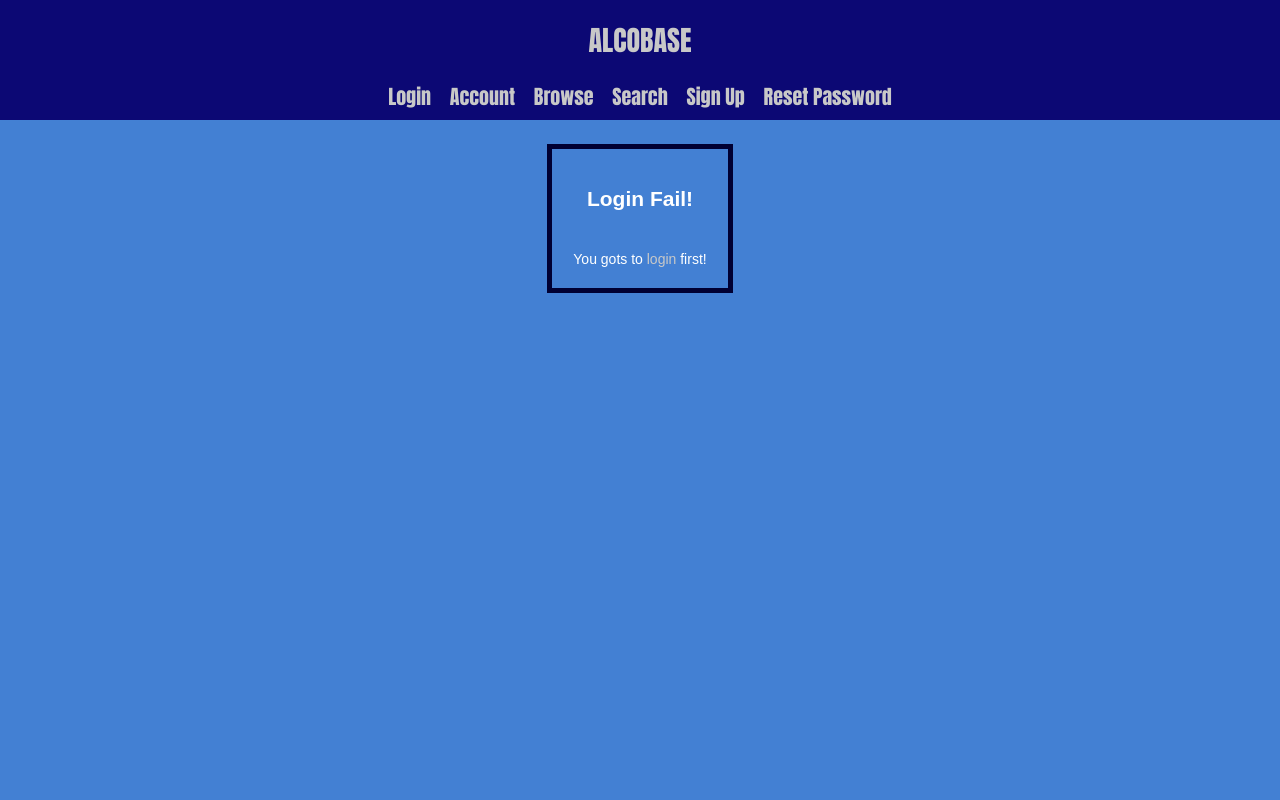
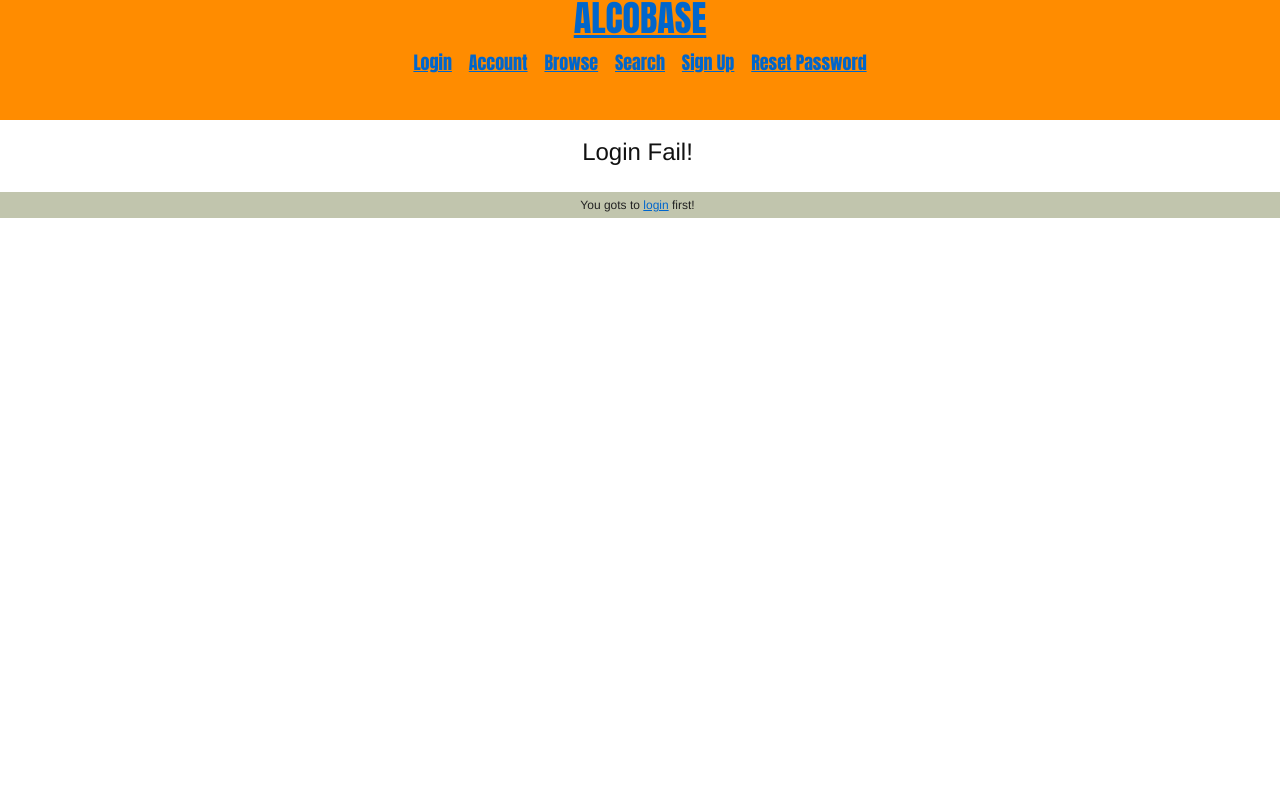
Before and after one commit to dillen-roggensinger/Alcobase, a PHP site: page /account.php in a window 1280 px wide. Run offline with PHP 8.4, Linux system fonts and the light colour scheme.

Commit message:
blueprint

```diff
--- a/add.php
+++ b/add.php
@@ -57,6 +57,8 @@
 					<tr>
 						<td colspan='2'><input type='submit' value='Add'></td>
 					</tr>
+					</table>
+					<table align='center>
 					<tr>
 						<td colspan='2'><h2>Add Sold At Info</h2></td>
 					</tr>
@@ -91,6 +93,8 @@
 					<tr>
 						<td colspan='2'><input type='submit' value='Add'></td>
 					</tr>
+					</table>
+					<table align='center>
 					<tr>
 						<td colspan='2'><h2>Add Admin</h2></td>
 					</tr>
--- /dev/null
+++ b/css/print.css
@@ -0,0 +1,29 @@
+/* -----------------------------------------------------------------------
+
+
+ Blueprint CSS Framework 1.0
+ http://blueprintcss.org
+
+   * Copyright (c) 2007-Present. See LICENSE for more info.
+   * See README for instructions on how to use Blueprint.
+   * For credits and origins, see AUTHORS.
+   * This is a compressed file. See the sources in the 'src' directory.
+
+----------------------------------------------------------------------- */
+
+/* print.css */
+body {line-height:1.5;font-family:"Helvetica Neue", Arial, Helvetica, sans-serif;color:#000;background:#0C0874;font-size:10pt;}
+.container {background:#0C0874;}
+hr {background:#0C0874;color:#ccc;width:100%;height:2px;margin:2em 0;padding:0;border:none;}
+hr.space {background:#0C0874;color:#fff;visibility:hidden;}
+h1, h2, h3, h4, h5, h6 {font-family:"Helvetica Neue", Arial, "Lucida Grande", sans-serif;}
+code {font:.9em "Courier New", Monaco, Courier, monospace;}
+a img {border:none;}
+p img.top {margin-top:0;}
+blockquote {margin:1.5em;padding:1em;font-style:italic;font-size:.9em;}
+.small {font-size:.9em;}
+.large {font-size:1.1em;}
+.quiet {color:#999;}
+.hide {display:none;}
+a:link, a:visited {background:transparent;font-weight:700;text-decoration:underline;}
+a:link:after, a:visited:after {content:" (" attr(href) ")";font-size:90%;}
--- /dev/null
+++ b/css/screen.css
@@ -0,0 +1,267 @@
+/* -----------------------------------------------------------------------
+
+
+ Blueprint CSS Framework 1.0
+ http://blueprintcss.org
+
+   * Copyright (c) 2007-Present. See LICENSE for more info.
+   * See README for instructions on how to use Blueprint.
+   * For credits and origins, see AUTHORS.
+   * This is a compressed file. See the sources in the 'src' directory.
+
+----------------------------------------------------------------------- */
+
+/* reset.css */
+html {margin:0;padding:0;border:0;}
+body, div, span, object, iframe, h1, h2, h3, h4, h5, h6, p, blockquote, pre, a, abbr, acronym, address, code, del, dfn, em, img, q, dl, dt, dd, ol, ul, li, fieldset, form, label, legend, caption, tbody, tfoot, thead, tr, th, td, article, aside, dialog, figure, footer, header, hgroup, nav, section {margin:0;padding:0;border:0;font-size:100%;font:inherit;vertical-align:baseline;text-align:center;}
+#header {position:absolute;top:0;left:0;width:100%;height:120px;overflow:auto;background:#FF8C00;color:#fffFFF;text-align:center;font-family:Impact;}
+#contents {position:fixed;top:130px;left:0;bottom:0px;right:0;overflow:auto;background:#FFF;}
+article, aside, details, figcaption, figure, dialog, footer, header, hgroup, menu, nav, section {display:block;}
+body {line-height:1.5;background:white;}
+table {border-collapse:separate;border-spacing:0;}
+caption, th, td {text-align:left;font-weight:normal;float:none !important;}
+table, th, td {vertical-align:middle;text-align:center;}
+blockquote:before, blockquote:after, q:before, q:after {content:'';}
+blockquote, q {quotes:"" "";}
+a img {border:none;}
+:focus {outline:0;}
+
+/* typography.css */
+html {font-size:100.01%;}
+body {font-size:75%;color:#222;background:#fff;font-family:"Helvetica Neue", Arial, Helvetica, sans-serif;}
+h1, h2, h3, h4, h5, h6 {font-weight:normal;color:#111;}
+h1 {font-size:3em;line-height:1;margin-bottom:0.5em;}
+h2 {font-size:2em;margin-bottom:0.75em;}
+h3 {font-size:1.5em;line-height:1;margin-bottom:1em;}
+h4 {font-size:1.2em;line-height:1.25;margin-bottom:1.25em;}
+h5 {font-size:1em;font-weight:bold;margin-bottom:1.5em;}
+h6 {font-size:1em;font-weight:bold;}
+h1 img, h2 img, h3 img, h4 img, h5 img, h6 img {margin:0;}
+p {margin:0 0 1.5em;}
+.left {float:left !important;}
+p .left {margin:1.5em 1.5em 1.5em 0;padding:0;}
+.right {float:right !important;}
+p .right {margin:1.5em 0 1.5em 1.5em;padding:0;}
+a:focus, a:hover {color:#09f;}
+a {color:#06c;text-decoration:underline;}
+blockquote {margin:1.5em;color:#666;font-style:italic;}
+strong, dfn {font-weight:bold;}
+em, dfn {font-style:italic;}
+sup, sub {line-height:0;}
+abbr, acronym {border-bottom:1px dotted #666;}
+address {margin:0 0 1.5em;font-style:italic;}
+del {color:#666;}
+pre {margin:1.5em 0;white-space:pre;}
+pre, code, tt {font:1em 'andale mono', 'lucida console', monospace;line-height:1.5;}
+li ul, li ol {margin:0;}
+ul, ol {margin:0 1.5em 1.5em 0;padding-left:1.5em;}
+ul {list-style-type:disc;}
+ol {list-style-type:decimal;}
+dl {margin:0 0 1.5em 0;}
+dl dt {font-weight:bold;}
+dd {margin-left:1.5em;}
+table {margin-bottom:1.4em;width:100%;background:#FFF;}
+th {font-weight:bold;}
+thead th {background:#C1C5AD;}
+th, td, caption {padding:4px 10px 4px 5px;}
+tbody tr:nth-child(even) td, tbody tr.even td {background:#C1C5AD;}
+tfoot {font-style:italic;}
+caption {background:#eee;}
+.small {font-size:.8em;margin-bottom:1.875em;line-height:1.875em;}
+.large {font-size:1.2em;line-height:2.5em;margin-bottom:1.25em;}
+.hide {display:none;}
+.quiet {color:#666;}
+.loud {color:#000;}
+.highlight {background:#ff0;}
+.added {background:#060;color:#fff;}
+.removed {background:#900;color:#fff;}
+.first {margin-left:0;padding-left:0;}
+.last {margin-right:0;padding-right:0;}
+.top {margin-top:0;padding-top:0;}
+.bottom {margin-bottom:0;padding-bottom:0;}
+
+/* forms.css */
+label {font-weight:bold;}
+fieldset {padding:0 1.4em 1.4em 1.4em;margin:0 0 1.5em 0;border:1px solid #ccc;}
+legend {font-weight:bold;font-size:1.2em;margin-top:-0.2em;margin-bottom:1em;}
+fieldset, #IE8#HACK {padding-top:1.4em;}
+legend, #IE8#HACK {margin-top:0;margin-bottom:0;}
+input[type=text], input[type=password], input.text, input.title, textarea {background-color:#fff;border:1px solid #bbb;color:#000;}
+input[type=text]:focus, input[type=password]:focus, input.text:focus, input.title:focus, textarea:focus {border-color:#666;}
+select {background-color:#fff;border-width:1px;border-style:solid;}
+input[type=text], input[type=password], input.text, input.title, textarea, select {margin:0.5em 0;}
+input.text, input.title {width:300px;padding:5px;}
+input.title {font-size:1.5em;}
+textarea {width:390px;height:250px;padding:5px;}
+form.inline {line-height:3;}
+form.inline p {margin-bottom:0;}
+.error, .alert, .notice, .success, .info {padding:0.8em;margin-bottom:1em;border:2px solid #ddd;}
+.error, .alert {background:#fbe3e4;color:#8a1f11;border-color:#fbc2c4;}
+.notice {background:#fff6bf;color:#514721;border-color:#ffd324;}
+.success {background:#e6efc2;color:#264409;border-color:#c6d880;}
+.info {background:#d5edf8;color:#205791;border-color:#92cae4;}
+.error a, .alert a {color:#8a1f11;}
+.notice a {color:#514721;}
+.success a {color:#264409;}
+.info a {color:#205791;}
+
+/* grid.css */
+.container {width:950px;margin:0 auto;}
+.showgrid {background:url(src/grid.png);}
+.column, .span-1, .span-2, .span-3, .span-4, .span-5, .span-6, .span-7, .span-8, .span-9, .span-10, .span-11, .span-12, .span-13, .span-14, .span-15, .span-16, .span-17, .span-18, .span-19, .span-20, .span-21, .span-22, .span-23, .span-24 {float:left;margin-right:10px;}
+.last {margin-right:0;}
+.span-1 {width:30px;}
+.span-2 {width:70px;}
+.span-3 {width:110px;}
+.span-4 {width:150px;}
+.span-5 {width:190px;}
+.span-6 {width:230px;}
+.span-7 {width:270px;}
+.span-8 {width:310px;}
+.span-9 {width:350px;}
+.span-10 {width:390px;}
+.span-11 {width:430px;}
+.span-12 {width:470px;}
+.span-13 {width:510px;}
+.span-14 {width:550px;}
+.span-15 {width:590px;}
+.span-16 {width:630px;}
+.span-17 {width:670px;}
+.span-18 {width:710px;}
+.span-19 {width:750px;}
+.span-20 {width:790px;}
+.span-21 {width:830px;}
+.span-22 {width:870px;}
+.span-23 {width:910px;}
+.span-24 {width:950px;margin-right:0;}
+input.span-1, textarea.span-1, input.span-2, textarea.span-2, input.span-3, textarea.span-3, input.span-4, textarea.span-4, input.span-5, textarea.span-5, input.span-6, textarea.span-6, input.span-7, textarea.span-7, input.span-8, textarea.span-8, input.span-9, textarea.span-9, input.span-10, textarea.span-10, input.span-11, textarea.span-11, input.span-12, textarea.span-12, input.span-13, textarea.span-13, input.span-14, textarea.span-14, input.span-15, textarea.span-15, input.span-16, textarea.span-16, input.span-17, textarea.span-17, input.span-18, textarea.span-18, input.span-19, textarea.span-19, input.span-20, textarea.span-20, input.span-21, textarea.span-21, input.span-22, textarea.span-22, input.span-23, textarea.span-23, input.span-24, textarea.span-24 {border-left-width:1px;border-right-width:1px;padding-left:5px;padding-right:5px;}
+input.span-1, textarea.span-1 {width:18px;}
+input.span-2, textarea.span-2 {width:58px;}
+input.span-3, textarea.span-3 {width:98px;}
+input.span-4, textarea.span-4 {width:138px;}
+input.span-5, textarea.span-5 {width:178px;}
+input.span-6, textarea.span-6 {width:218px;}
+input.span-7, textarea.span-7 {width:258px;}
+input.span-8, textarea.span-8 {width:298px;}
+input.span-9, textarea.span-9 {width:338px;}
+input.span-10, textarea.span-10 {width:378px;}
+input.span-11, textarea.span-11 {width:418px;}
+input.span-12, textarea.span-12 {width:458px;}
+input.span-13, textarea.span-13 {width:498px;}
+input.span-14, textarea.span-14 {width:538px;}
+input.span-15, textarea.span-15 {width:578px;}
+input.span-16, textarea.span-16 {width:618px;}
+input.span-17, textarea.span-17 {width:658px;}
+input.span-18, textarea.span-18 {width:698px;}
+input.span-19, textarea.span-19 {width:738px;}
+input.span-20, textarea.span-20 {width:778px;}
+input.span-21, textarea.span-21 {width:818px;}
+input.span-22, textarea.span-22 {width:858px;}
+input.span-23, textarea.span-23 {width:898px;}
+input.span-24, textarea.span-24 {width:938px;}
+.append-1 {padding-right:40px;}
+.append-2 {padding-right:80px;}
+.append-3 {padding-right:120px;}
+.append-4 {padding-right:160px;}
+.append-5 {padding-right:200px;}
+.append-6 {padding-right:240px;}
+.append-7 {padding-right:280px;}
+.append-8 {padding-right:320px;}
+.append-9 {padding-right:360px;}
+.append-10 {padding-right:400px;}
+.append-11 {padding-right:440px;}
+.append-12 {padding-right:480px;}
+.append-13 {padding-right:520px;}
+.append-14 {padding-right:560px;}
+.append-15 {padding-right:600px;}
+.append-16 {padding-right:640px;}
+.append-17 {padding-right:680px;}
+.append-18 {padding-right:720px;}
+.append-19 {padding-right:760px;}
+.append-20 {padding-right:800px;}
+.append-21 {padding-right:840px;}
+.append-22 {padding-right:880px;}
+.append-23 {padding-right:920px;}
+.prepend-1 {padding-left:40px;}
+.prepend-2 {padding-left:80px;}
+.prepend-3 {padding-left:120px;}
+.prepend-4 {padding-left:160px;}
+.prepend-5 {padding-left:200px;}
+.prepend-6 {padding-left:240px;}
+.prepend-7 {padding-left:280px;}
+.prepend-8 {padding-left:320px;}
+.prepend-9 {padding-left:360px;}
+.prepend-10 {padding-left:400px;}
+.prepend-11 {padding-left:440px;}
+.prepend-12 {padding-left:480px;}
+.prepend-13 {padding-left:520px;}
+.prepend-14 {padding-left:560px;}
+.prepend-15 {padding-left:600px;}
+.prepend-16 {padding-left:640px;}
+.prepend-17 {padding-left:680px;}
+.prepend-18 {padding-left:720px;}
+.prepend-19 {padding-left:760px;}
+.prepend-20 {padding-left:800px;}
+.prepend-21 {padding-left:840px;}
+.prepend-22 {padding-left:880px;}
+.prepend-23 {padding-left:920px;}
+.border {padding-right:4px;margin-right:5px;border-right:1px solid #ddd;}
+.colborder {padding-right:24px;margin-right:25px;border-right:1px solid #ddd;}
+.pull-1 {margin-left:-40px;}
+.pull-2 {margin-left:-80px;}
+.pull-3 {margin-left:-120px;}
+.pull-4 {margin-left:-160px;}
+.pull-5 {margin-left:-200px;}
+.pull-6 {margin-left:-240px;}
+.pull-7 {margin-left:-280px;}
+.pull-8 {margin-left:-320px;}
+.pull-9 {margin-left:-360px;}
+.pull-10 {margin-left:-400px;}
+.pull-11 {margin-left:-440px;}
+.pull-12 {margin-left:-480px;}
+.pull-13 {margin-left:-520px;}
+.pull-14 {margin-left:-560px;}
+.pull-15 {margin-left:-600px;}
+.pull-16 {margin-left:-640px;}
+.pull-17 {margin-left:-680px;}
+.pull-18 {margin-left:-720px;}
+.pull-19 {margin-left:-760px;}
+.pull-20 {margin-left:-800px;}
+.pull-21 {margin-left:-840px;}
+.pull-22 {margin-left:-880px;}
+.pull-23 {margin-left:-920px;}
+.pull-24 {margin-left:-960px;}
+.pull-1, .pull-2, .pull-3, .pull-4, .pull-5, .pull-6, .pull-7, .pull-8, .pull-9, .pull-10, .pull-11, .pull-12, .pull-13, .pull-14, .pull-15, .pull-16, .pull-17, .pull-18, .pull-19, .pull-20, .pull-21, .pull-22, .pull-23, .pull-24 {float:left;position:relative;}
+.push-1 {margin:0 -40px 1.5em 40px;}
+.push-2 {margin:0 -80px 1.5em 80px;}
+.push-3 {margin:0 -120px 1.5em 120px;}
+.push-4 {margin:0 -160px 1.5em 160px;}
+.push-5 {margin:0 -200px 1.5em 200px;}
+.push-6 {margin:0 -240px 1.5em 240px;}
+.push-7 {margin:0 -280px 1.5em 280px;}
+.push-8 {margin:0 -320px 1.5em 320px;}
+.push-9 {margin:0 -360px 1.5em 360px;}
+.push-10 {margin:0 -400px 1.5em 400px;}
+.push-11 {margin:0 -440px 1.5em 440px;}
+.push-12 {margin:0 -480px 1.5em 480px;}
+.push-13 {margin:0 -520px 1.5em 520px;}
+.push-14 {margin:0 -560px 1.5em 560px;}
+.push-15 {margin:0 -600px 1.5em 600px;}
+.push-16 {margin:0 -640px 1.5em 640px;}
+.push-17 {margin:0 -680px 1.5em 680px;}
+.push-18 {margin:0 -720px 1.5em 720px;}
+.push-19 {margin:0 -760px 1.5em 760px;}
+.push-20 {margin:0 -800px 1.5em 800px;}
+.push-21 {margin:0 -840px 1.5em 840px;}
+.push-22 {margin:0 -880px 1.5em 880px;}
+.push-23 {margin:0 -920px 1.5em 920px;}
+.push-24 {margin:0 -960px 1.5em 960px;}
+.push-1, .push-2, .push-3, .push-4, .push-5, .push-6, .push-7, .push-8, .push-9, .push-10, .push-11, .push-12, .push-13, .push-14, .push-15, .push-16, .push-17, .push-18, .push-19, .push-20, .push-21, .push-22, .push-23, .push-24 {float:left;position:relative;}
+div.prepend-top, .prepend-top {margin-top:1.5em;}
+div.append-bottom, .append-bottom {margin-bottom:1.5em;}
+.box {padding:1.5em;margin-bottom:1.5em;background:#e5eCf9;}
+hr {background:#ddd;color:#ddd;clear:both;float:none;width:100%;height:1px;margin:0 0 17px;border:none;}
+hr.space {background:#fff;color:#fff;visibility:hidden;}
+.clearfix:after, .container:after {content:"\0020";display:block;height:0;clear:both;visibility:hidden;overflow:hidden;}
+.clearfix, .container {display:block;}
+.clear {clear:both;}
--- a/headerfooter.php
+++ b/headerfooter.php
@@ -3,8 +3,10 @@ class HeaderFooter{
 	public function header(){
 		echo "<html>\n
 			<head><meta http-equiv=\"Content-Type\" content=\"text/html; charset=iso-8859-1\">
-			<title>Alcobase</title><link href=\"Style.css\" rel=\"stylesheet\" type=\"text/css\">
-			<style type=\"text/css\"><!--.style1 {font-family: Arial, Helvetica, sans-serif}--></style>\n
+			<title>Alcobase</title><!-- Framework CSS -->
+		    <link rel='stylesheet' href='css/screen.css' type='text/css' media='screen, projection'>
+		    <link rel='stylesheet' href='css/print.css' type='text/css' media='print'>
+		    <!--[if lt IE 8]><link rel='stylesheet' href='../../blueprint/ie.css' type='text/css' media='screen, projection'><![endif]-->
 			<script language='javascript' type='text/javascript'>
 			function limitText(limitField, limitCount, limitNum) {
 				if (limitField.value.length > limitNum) {
@@ -24,8 +26,7 @@ class HeaderFooter{
 			<a href='signup.php'>Sign Up</a>&nbsp;&nbsp;&nbsp;
 			<a href='passr.php'>Reset Password</a></h3>
 			</div>\n
-			<div id='contents'>\n
-			<p> </p>";
+			<div id='contents'>\n";
 	}
 	public function footer(){
 		echo "</div>\n
--- a/reset.php
+++ b/reset.php
@@ -15,6 +15,8 @@
 				<tr>
 					<td><h2>Password Reset</h2></td>
 				</tr>
+				</table>
+				<table align='center'>
 				<tr>
 					<td>Check your email for your new password and <a href='login.php'>login</a></td>
 				</tr>
```
Also changed, not shown: account.php (+35 -28 lines), alcohol.php (+3 -9 lines), browse.php (+13 -13 lines), css/ie.css (added, +36 -0 lines), passr.php (+5 -2 lines), results.php (+13 -13 lines), search.php (+6 -2 lines), signup.php (+9 -1 lines), Style.css (line endings or trailing spaces).
